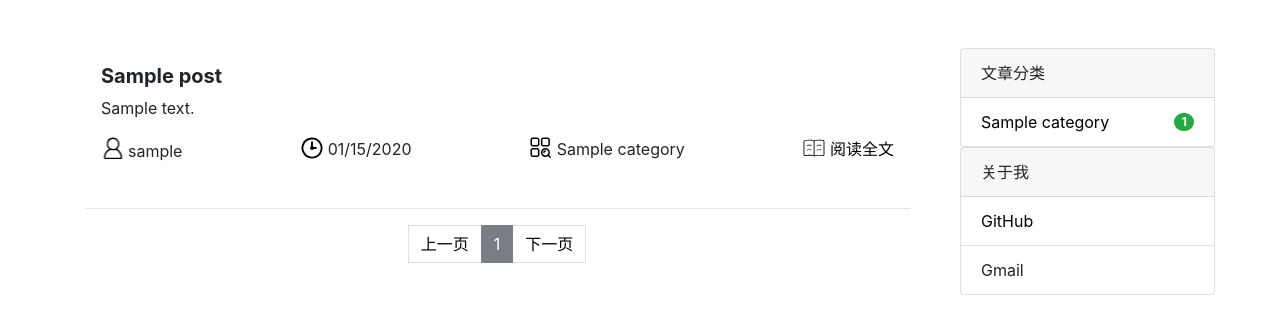
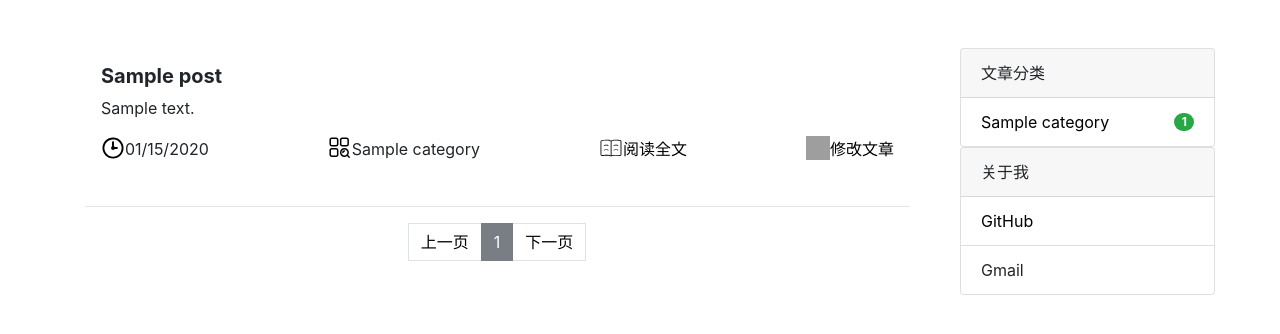
Before and after one commit to gaogep/realblog, a Flask app: page / in a window 1280 px wide. Shown: the part 56-390 px from the top of the page. Run offline with Flask 2, Linux system fonts and the light colour scheme; a user stored in the database is signed in; tables that the repository leaves empty hold one stand-in row (values such as "Sample post"); some libraries are stand-ins or nearby versions; grey boxes are pictures that could not be loaded.

Commit message:
添加修改文章功能 前端修正

```diff
--- a/app/blueprints/admin.py
+++ b/app/blueprints/admin.py
@@ -58,7 +58,7 @@ def edit_post(post_id):
         db.session.commit()
         flash('修改成功', 'success')
         return redirect(url_for('main.show_post', post_id=post.id))
-    return render_template('main/editor.html', form=form)
+    return render_template('main/mk_editor.html', form=form)
 
 
 @admin_bp.route('/post/delete/<int:post_id>', methods=['POST'])
--- a/app/templates/main/posts.html
+++ b/app/templates/main/posts.html
@@ -11,7 +11,6 @@
 
             i.author-icon {
                 margin-bottom: -3px;
-                margin-right: 3px;
                 display: inline-block;
                 width: 24px;
                 height: 24px;
@@ -22,7 +21,6 @@
 
             i.time-icon {
                 margin-bottom: -5px;
-                margin-right: 4px;
                 display: inline-block;
                 width: 24px;
                 height: 24px;
@@ -33,7 +31,6 @@
 
             i.category-icon {
                 margin-bottom: -5px;
-                margin-right: 4px;
                 display: inline-block;
                 width: 24px;
                 height: 24px;
@@ -44,11 +41,20 @@
 
             i.read-icon {
                 margin-bottom: -5px;
-                margin-right: 4px;
                 display: inline-block;
                 width: 24px;
                 height: 24px;
                 background-image: url("../../static/read.png");
+                background-position: center center;
+                background-repeat: no-repeat;
+            }
+
+            i.correct-icon {
+                margin-bottom: -5px;
+                display: inline-block;
+                width: 24px;
+                height: 24px;
+                background-image: url("../../static/correct.png");
                 background-position: center center;
                 background-repeat: no-repeat;
             }
@@ -61,6 +67,7 @@
                 {{ post.content|striptags|truncate(length=130) }}
             </p>
             <div class="d-flex justify-content-between">
+                {% if not current_user.is_authenticated %}
                     <div class="author pl-3">
                         <i class="author-icon"></i>{{ post.user.username }}
                     </div>
@@ -75,6 +82,24 @@
                             <i class="read-icon"></i>阅读全文
                         </a>
                     </div>
+                {% else %}
+                    <div class="time pl-3">
+                        <i class="time-icon"></i>{{ moment(post.timestamp).format('L') }}
+                        </div>
+                    <div class="category">
+                        <i class="category-icon"></i>{{ post.category.name }}
+                    </div>
+                    <div class="read">
+                        <a href="{{ url_for('main.show_post', post_id=post.id) }}" class="read-article" style="color: black">
+                            <i class="read-icon"></i>阅读全文
+                        </a>
+                    </div>
+                    <div class="correct pr-3">
+                        <a href="{{ url_for('admin.edit_post', post_id=post.id) }}" class="read-article" style="color: black">
+                            <i class="correct-icon"></i>修改文章
+                        </a>
+                    </div>
+                {% endif %}
             </div>
         </div>
         <hr>
```
Lines whose indentation alone changed are shown as unchanged.
